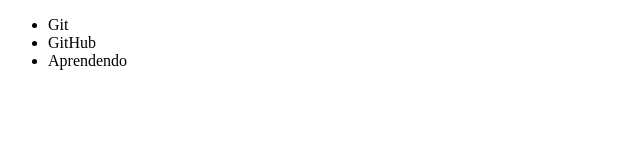
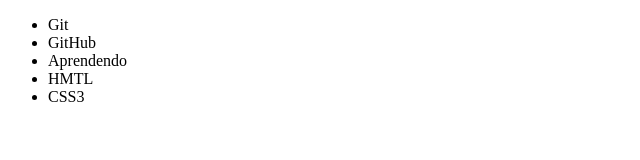
Before and after one commit to raphaelaniziodasilva/GitGithub, a plain HTML site: page index.html in a window 1280 px wide. Shown: the whole page, without its empty margins (0-640 px from the left). Drawn offline with Linux system fonts and the light colour scheme.

Commit message:
Adicionando lista

```diff
--- a/index.html
+++ b/index.html
@@ -11,6 +11,8 @@
         <li>Git</li>
         <li>GitHub</li>
         <li>Aprendendo</li>
+        <li>HMTL</li>
+        <li>CSS3</li>
     </ul>
 
 </body>
```
Also changed, not shown: 1 other file.
